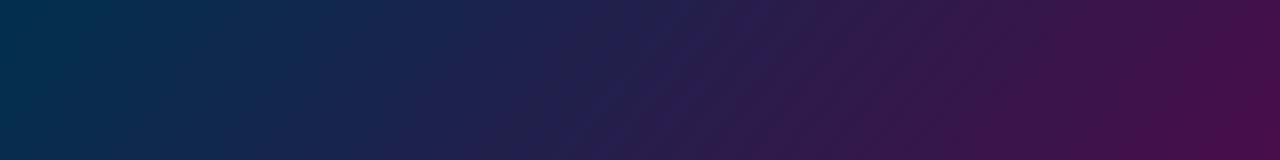
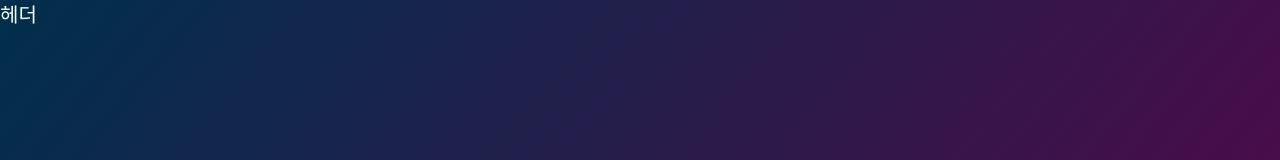
Before and after one commit to selfishAltruism/AI_Voice_Dementia_Guardian_FE, a Next.js app: page /inference/1 in a window 1280 px wide. Shown: the top 160 px of the page. Built offline with nearby package versions, Linux system fonts and the light colour scheme.

Commit message:
feat: implement inference haeder system (#1)

```diff
--- a/src/app/inference/[step]/layout.tsx
+++ b/src/app/inference/[step]/layout.tsx
@@ -1,5 +1,20 @@
-const InferenceLayout = ({ children }: { children: React.ReactNode }) => {
-  return <>{children}</>;
+import { InferenceHeader } from "@/entities/layout";
+
+const InferenceLayout = ({
+  children,
+  params: { step },
+}: {
+  children: React.ReactNode;
+  params: {
+    step: string;
+  };
+}) => {
+  return (
+    <>
+      <InferenceHeader step={+step} />
+      {children}
+    </>
+  );
 };
 
 export default InferenceLayout;
--- a/src/entities/layout/index.ts
+++ b/src/entities/layout/index.ts
@@ -2,3 +2,4 @@ export * from "./ui/Footer";
 export * from "./ui/LinkButton";
 export * from "./ui/Input";
 export * from "./ui/Button";
+export * from "./ui/InferenceHeader";
--- /dev/null
+++ b/src/entities/layout/ui/InferenceHeader.tsx
@@ -0,0 +1,3 @@
+export const InferenceHeader = ({ step }: { step: number }) => {
+  return <header className="fixed top-0 w-full">헤더</header>;
+};
```
